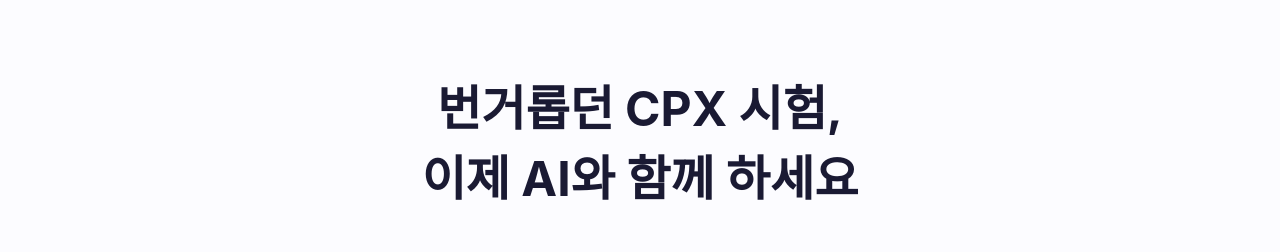
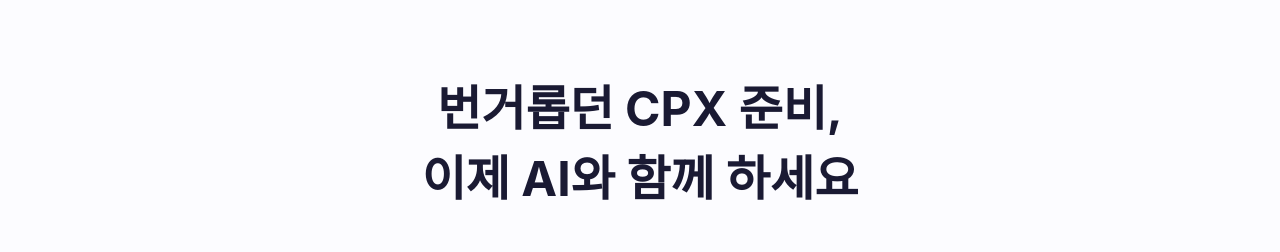
Before and after one commit to IlDanHaeBoJo/Frontend, a React (Create React App) app: page / in a window 1280 px wide. Shown: the part 167-419 px from the top of the page. Built offline with nearby package versions, Linux system fonts and the light colour scheme; no server answers.

Commit message:
Home 수정

```diff
--- a/src/pages/Home/index.tsx
+++ b/src/pages/Home/index.tsx
@@ -1,9 +1,11 @@
 import React from "react";
 import { useNavigate } from "react-router-dom";
 import styled from "styled-components";
+import { useUser } from "../../store/UserContext";
 
 const HomePage: React.FC = () => {
   const navigate = useNavigate();
+  const { isAuthenticated } = useUser();
 
   const handleLoginClick = () => {
     navigate("/login");
@@ -13,7 +15,7 @@ const HomePage: React.FC = () => {
     <Container>
       <Main>
         <Title>
-          번거롭던 CPX 시험,
+          번거롭던 CPX 준비,
           <br />
           이제 AI와 함께 하세요
         </Title>
@@ -46,7 +48,9 @@ const HomePage: React.FC = () => {
             </FeatureDescription>
           </Feature>
         </Features>
-        <LoginButton onClick={handleLoginClick}>로그인 하러 가기</LoginButton>
+        {!isAuthenticated && (
+          <LoginButton onClick={handleLoginClick}>로그인 하러 가기</LoginButton>
+        )}
       </Main>
     </Container>
   );
```
